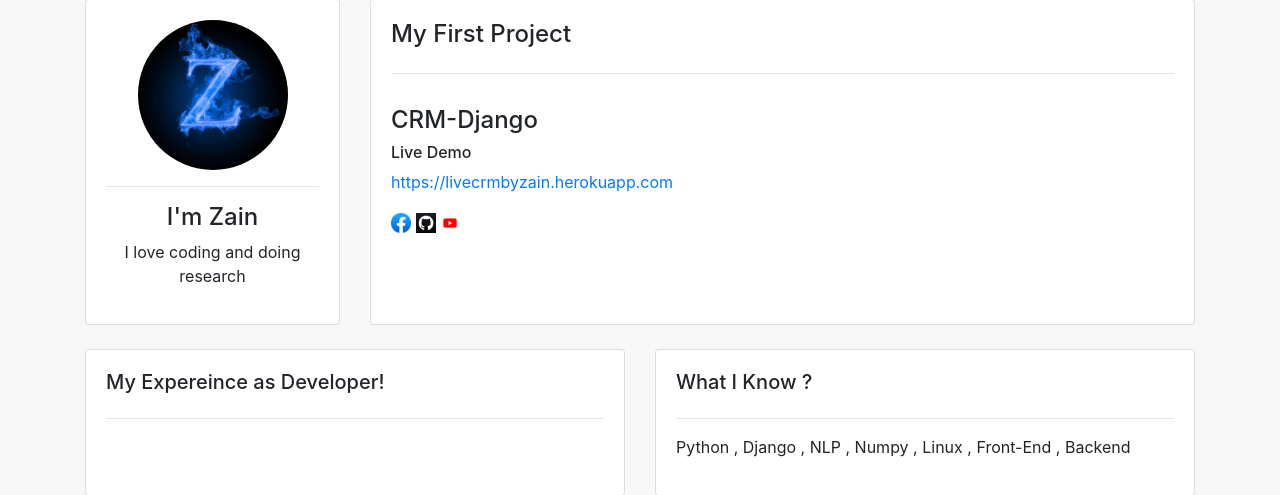
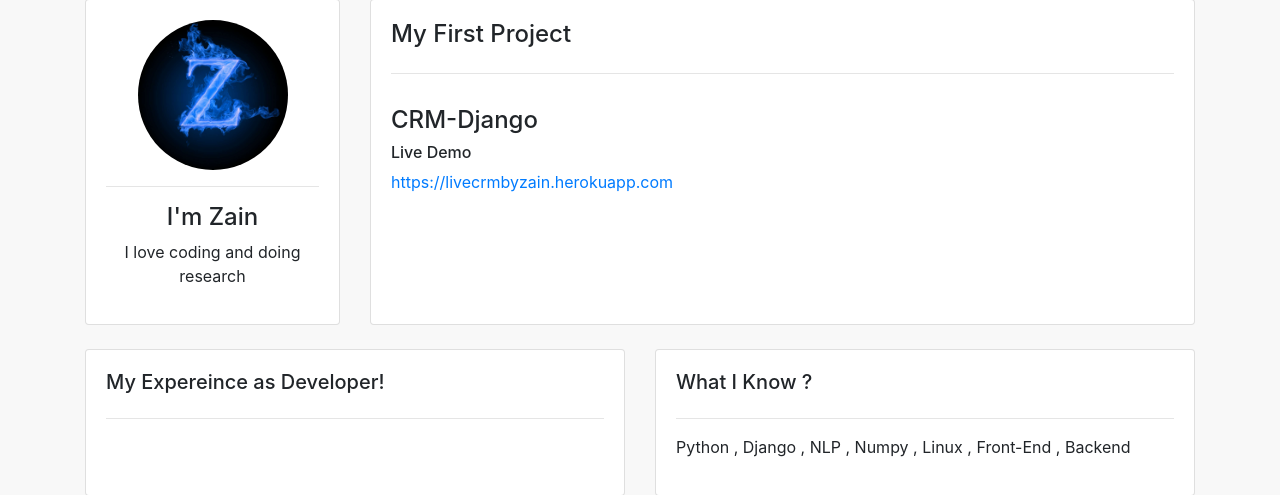
Before and after one commit to mzain321/Portfolio, a Django app: page / in a window 1280 px wide. Shown: the part 25-520 px from the top of the page. Run offline with Django 4.2, Linux system fonts and the light colour scheme.

Commit message:
Update home.html

```diff
--- a/base/templates/base/home.html
+++ b/base/templates/base/home.html
@@ -34,11 +34,7 @@
 						<a href="https://livecrmbyzain.herokuapp.com">https://livecrmbyzain.herokuapp.com</a> </p>
 
 
-						<ul class="social-links">
-							<li><img class="social" src="{% static 'images/fb.jpeg' %} "></li>
-							<li><img class="social" src="{% static 'images/git.jpeg' %} "></li>
-							<li><img class="social" src="{% static 'images/yt.jpeg' %} "></li>
-						</ul>
+
 
 
 					</div>
```
